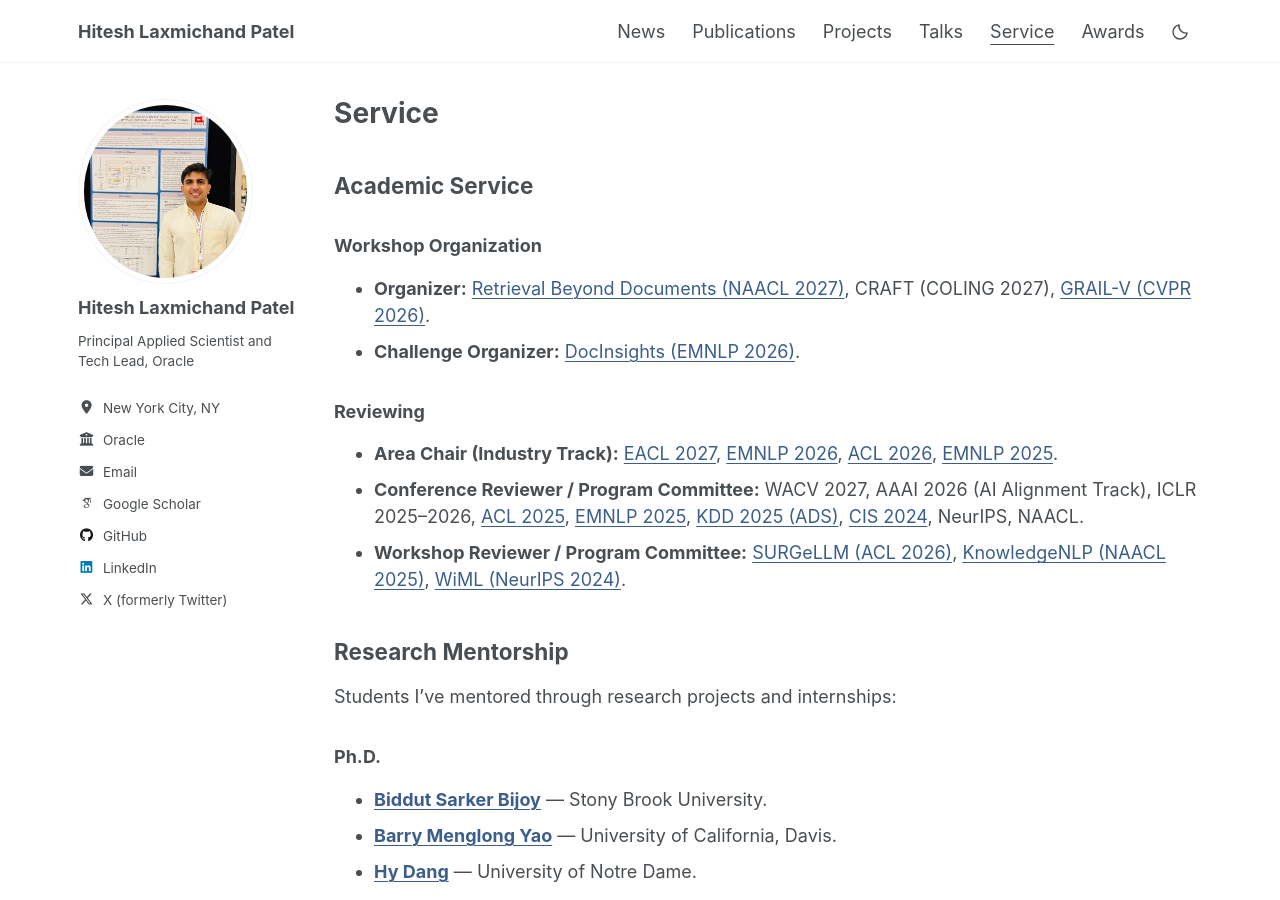
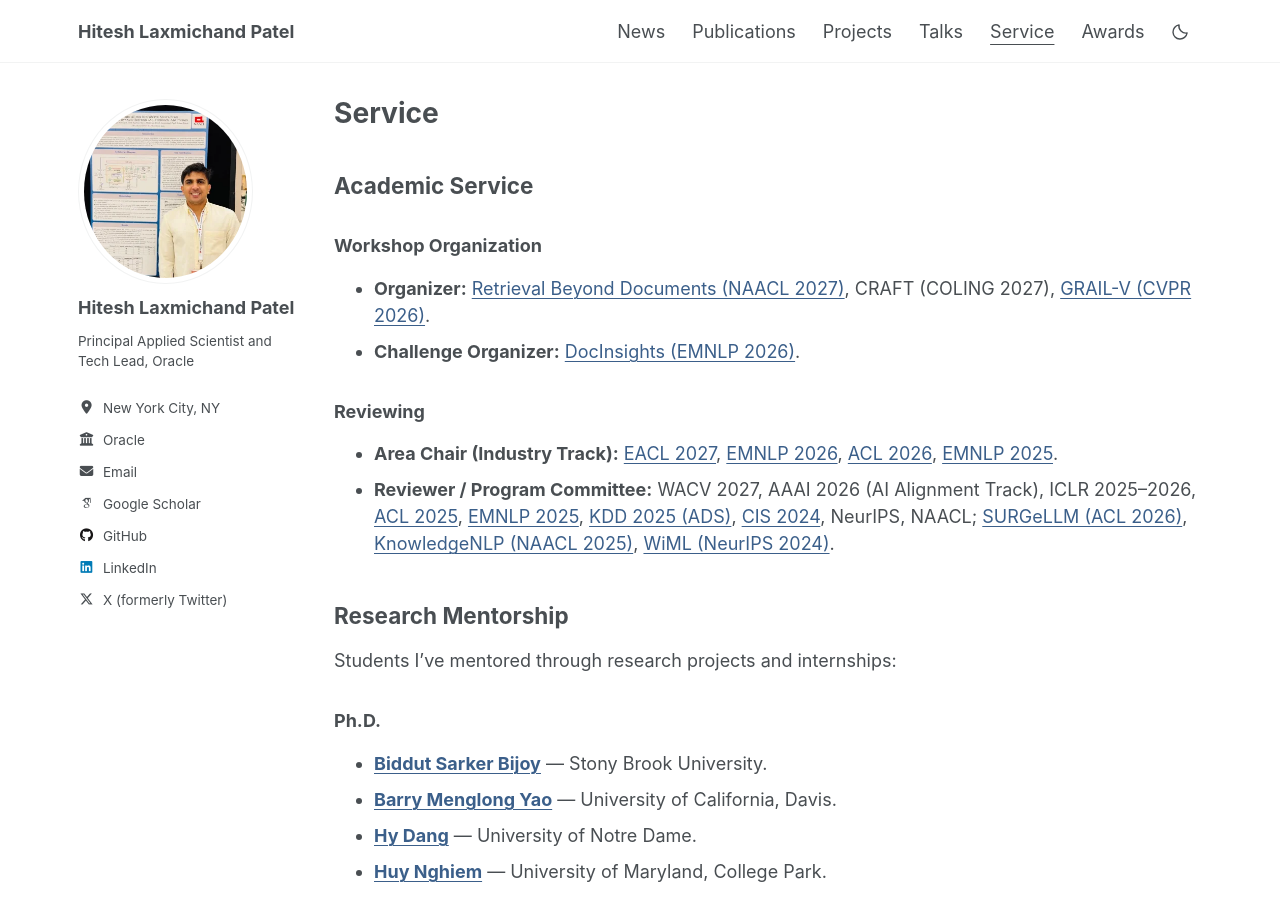
Before and after one commit to HITESHLPATEL/hiteshlpatel.github.io, a Jekyll site: the page built from _pages/service.md, in a window 1280 px wide and 900 px high. Built offline with Jekyll 4.4.1, drawn with Linux system fonts in a browser that asks for light colours.

Commit message:
Condense reviewing into two bullets

```diff
--- a/_pages/service.md
+++ b/_pages/service.md
@@ -18,8 +18,7 @@ author_profile: true
 ### Reviewing {#academic-reviewing}
 
 - **Area Chair (Industry Track):** [EACL 2027](https://2027.eacl.org/calls/industry/), [EMNLP 2026](https://aclanthology.org/2026.emnlp-industry.0.pdf#page=9), [ACL 2026](https://aclanthology.org/2026.acl-industry.0.pdf#page=6), [EMNLP 2025](https://aclanthology.org/2025.emnlp-industry.0.pdf#page=5).
-- **Conference Reviewer / Program Committee:** WACV 2027, AAAI 2026 (AI Alignment Track), ICLR 2025–2026, [ACL 2025](https://aclanthology.org/2025.acl-long.0.pdf#page=32), [EMNLP 2025](https://aclanthology.org/2025.emnlp-main.0.pdf#page=36), [KDD 2025 (ADS)](https://kdd.org/kdd2025/applied-data-science-ads-track-program-committee/), [CIS 2024](https://scrs.in/conference/cis2024/committee/technical-program-committee), NeurIPS, NAACL.
-- **Workshop Reviewer / Program Committee:** [SURGeLLM (ACL 2026)](https://surgellm.github.io/acl2026/organizers/), [KnowledgeNLP (NAACL 2025)](https://aclanthology.org/2025.knowledgenlp-1.0.pdf#page=5), [WiML (NeurIPS 2024)](https://sites.google.com/wimlworkshop.org/wiml-2024/program).
+- **Reviewer / Program Committee:** WACV 2027, AAAI 2026 (AI Alignment Track), ICLR 2025–2026, [ACL 2025](https://aclanthology.org/2025.acl-long.0.pdf#page=32), [EMNLP 2025](https://aclanthology.org/2025.emnlp-main.0.pdf#page=36), [KDD 2025 (ADS)](https://kdd.org/kdd2025/applied-data-science-ads-track-program-committee/), [CIS 2024](https://scrs.in/conference/cis2024/committee/technical-program-committee), NeurIPS, NAACL; [SURGeLLM (ACL 2026)](https://surgellm.github.io/acl2026/organizers/), [KnowledgeNLP (NAACL 2025)](https://aclanthology.org/2025.knowledgenlp-1.0.pdf#page=5), [WiML (NeurIPS 2024)](https://sites.google.com/wimlworkshop.org/wiml-2024/program).
 
 ## Research Mentorship
 
```
